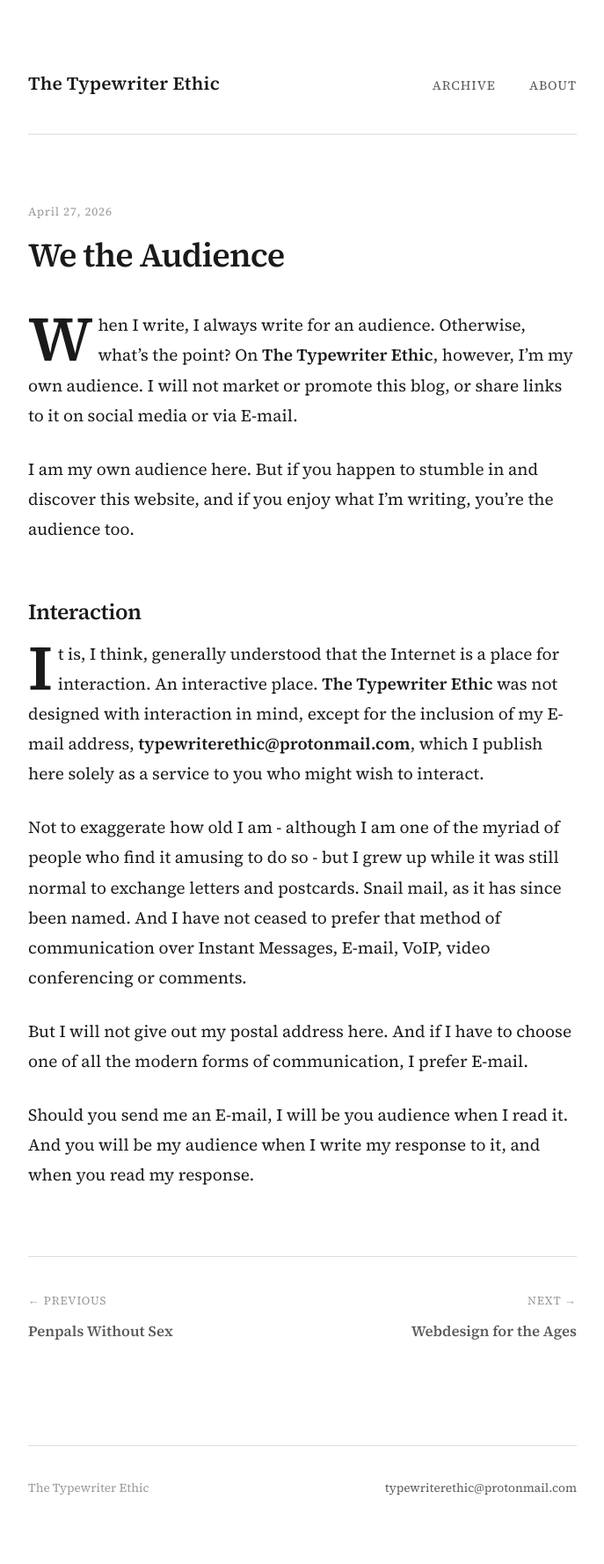
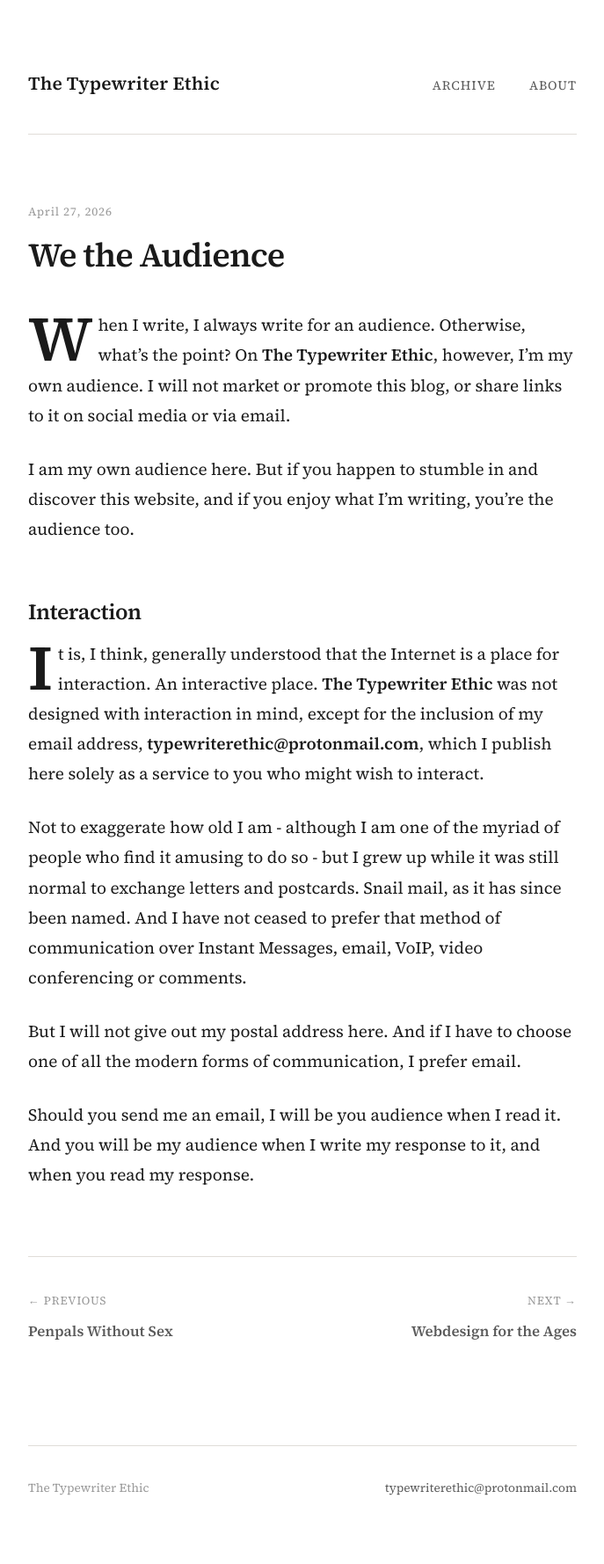
Before and after one commit to typewriterethic/typewriterethic.github.io, a Jekyll site: the page built from _posts/2026-04-27-We-the-Audience.md, in a window 1280 px wide. Shown: the whole page at 88% size, without its empty margins (296-983 px from the left). Built offline with Jekyll 4.4.1, drawn with Linux system fonts in a browser that asks for light colours.

Commit message:
Update 2026-04-27-We-the-Audience.md

```diff
--- a/_posts/2026-04-27-We-the-Audience.md
+++ b/_posts/2026-04-27-We-the-Audience.md
@@ -8,16 +8,16 @@ og_image: "/assets/og/og-default.png"
 
 ---
 
-When I write, I always write for an audience. Otherwise, what's the point? On __The Typewriter Ethic__, however, I'm my own audience. I will not market or promote this blog, or share links to it on social media or via E-mail.
+When I write, I always write for an audience. Otherwise, what's the point? On __The Typewriter Ethic__, however, I'm my own audience. I will not market or promote this blog, or share links to it on social media or via email.
 
 I am my own audience here. But if you happen to stumble in and discover this website, and if you enjoy what I'm writing, you're the audience too.
 
 ## Interaction
 
-It is, I think, generally understood that the Internet is a place for interaction. An interactive place. __The Typewriter Ethic__ was not designed with interaction in mind, except for the inclusion of my E-mail address, __typewriterethic@protonmail.com__, which I publish here solely as a service to you who might wish to interact.
+It is, I think, generally understood that the Internet is a place for interaction. An interactive place. __The Typewriter Ethic__ was not designed with interaction in mind, except for the inclusion of my email address, __typewriterethic@protonmail.com__, which I publish here solely as a service to you who might wish to interact.
 
-Not to exaggerate how old I am - although I am one of the myriad of people who find it amusing to do so - but I grew up while it was still normal to exchange letters and postcards. Snail mail, as it has since been named. And I have not ceased to prefer that method of communication over Instant Messages, E-mail, VoIP, video conferencing or comments.
+Not to exaggerate how old I am - although I am one of the myriad of people who find it amusing to do so - but I grew up while it was still normal to exchange letters and postcards. Snail mail, as it has since been named. And I have not ceased to prefer that method of communication over Instant Messages, email, VoIP, video conferencing or comments.
 
-But I will not give out my postal address here. And if I have to choose one of all the modern forms of communication, I prefer E-mail.
+But I will not give out my postal address here. And if I have to choose one of all the modern forms of communication, I prefer email.
 
-Should you send me an E-mail, I will be you audience when I read it. And you will be my audience when I write my response to it, and when you read my response.
+Should you send me an email, I will be you audience when I read it. And you will be my audience when I write my response to it, and when you read my response.
```
